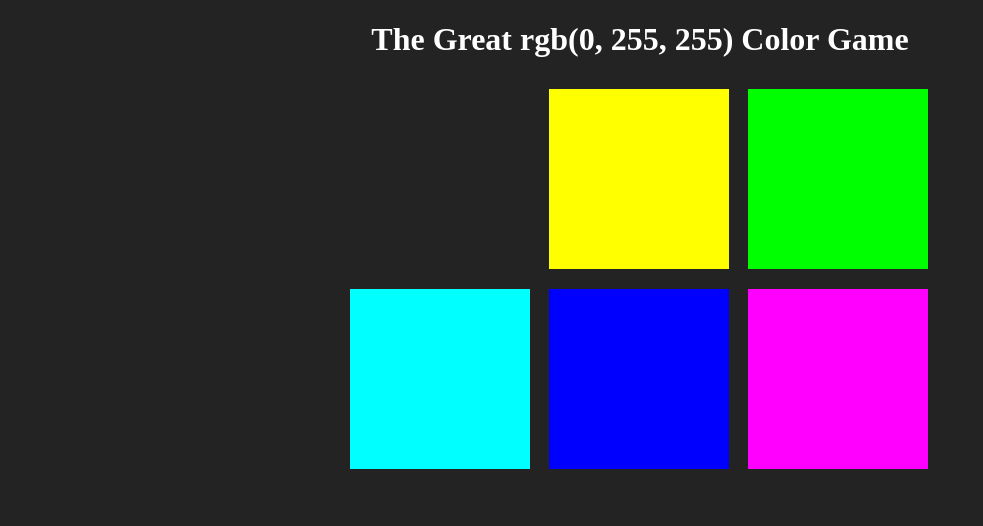
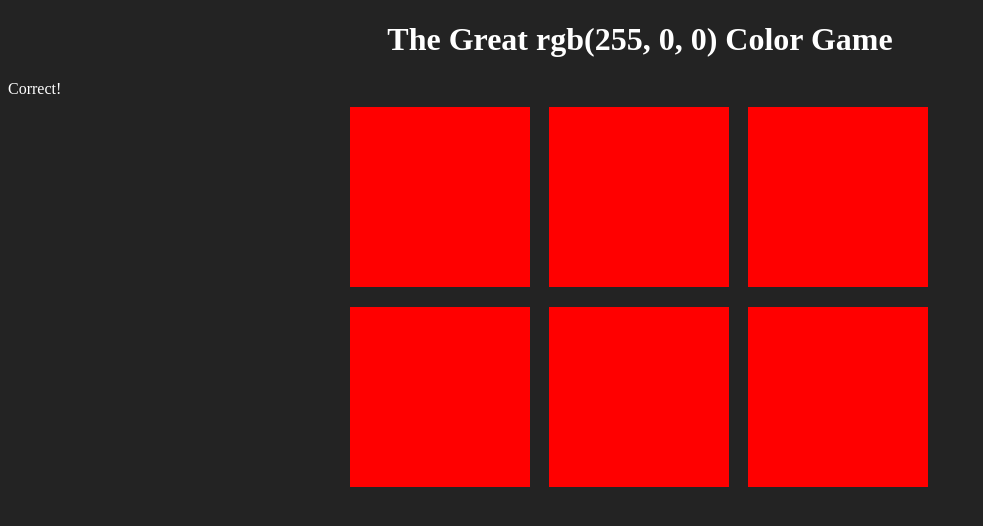
Before and after one commit to madhavrathi/rgbColourGame, a plain HTML site: page index.html in a window 1280 px wide. Both pictures are taken after a click on the element 439 px from the left and 179 px from the top of the page. Shown: the whole page, without its empty margins (0-983 px from the left). Drawn offline with Linux system fonts and the light colour scheme.

Commit message:
Added Logic

```diff
--- a/colorGame.css
+++ b/colorGame.css
@@ -15,6 +15,10 @@ body{
   margin: 0 auto;
 }
 
+span{
+  color: white;
+}
+
 h1{
   color: white;
   text-align: center;
--- a/colorGame.js
+++ b/colorGame.js
@@ -8,8 +8,9 @@ var colors = [
 ]
 
 var squares = document.querySelectorAll(".square");
-var pickedColor = colors[3];
+var pickedColor = pickColor();
 var colorDisplay = document.getElementById("colorDisplay");
+var messageDisplay = document.querySelector("#message");
 
 colorDisplay.textContent = pickedColor;
 for(var i=0; i < squares.length; i++){
@@ -24,8 +25,24 @@ for(var i=0; i < squares.length; i++){
     //compare color to pickedColor
     if(clickedColor == pickedColor){
       //do something
+      messageDisplay.textContent = "Correct!";
+      changeColors(clickedColor);
     }
-    else
-     this.style.backgroundColor = "#232323";
+    else{
+      this.style.backgroundColor = "#232323";
+      messageDisplay.textContent = "Try Again!";
+    }
+
   });
 }
+
+function changeColors(color) {
+  for (var i = 0; i < colors.length; i++) {
+    squares[i].style.backgroundColor = color;
+  }
+
+}
+function pickColor() {
+  var random = Math.floor(Math.random()*colors.length);
+  return colors[random];
+}
--- a/index.html
+++ b/index.html
@@ -8,8 +8,11 @@
   <body>
     <h1>The Great <span id="colorDisplay">RGB</span> Color Game</h1>
 
+<div class="">
+  <span id="message"></span>
+</div>
+
 <div id="container">
-
   <div class="square"></div>
   <div class="square"></div>
   <div class="square"></div>
```
